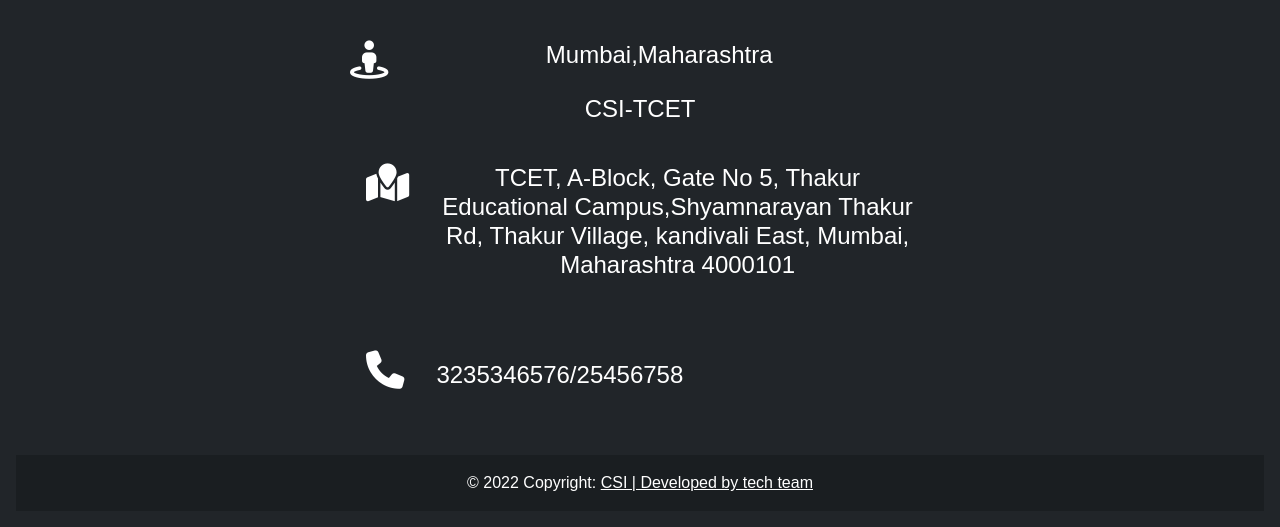
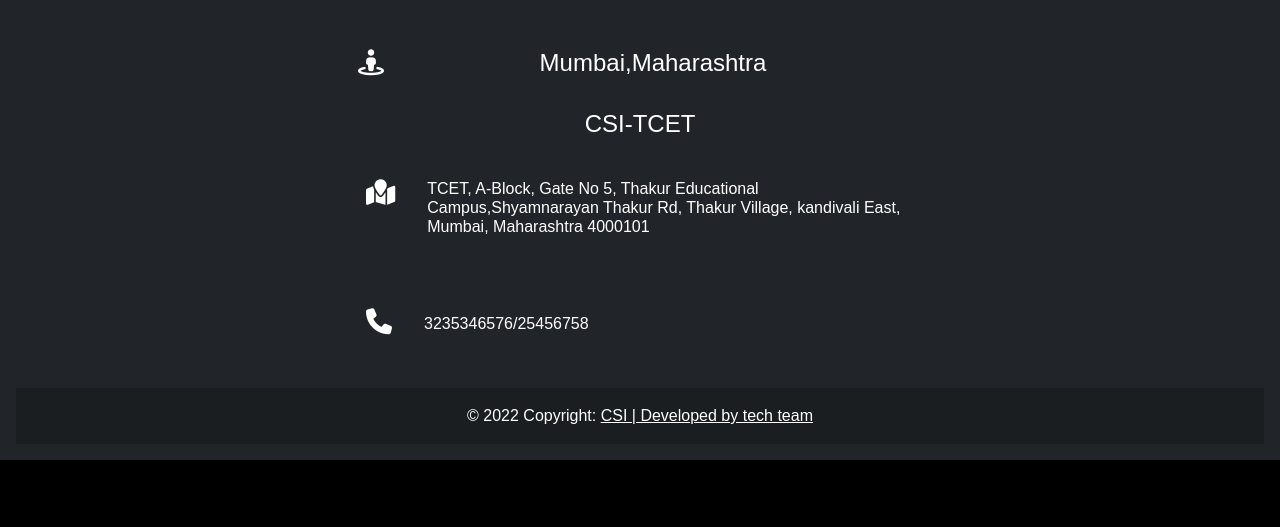
Before and after one commit to kamalika-ghora/CSI-2.0, a plain HTML site: page om/index.html in a window 1280 px wide. Shown: the part 3516-4043 px from the top of the page. After the commit the page ends 3976 px from the top, so only its background shows below. Drawn offline with nearby package versions, Linux system fonts and the light colour scheme; files that its build step writes are made by us from their sources; a script that the page names is missing.

Commit message:
align ment done

```diff
--- a/om/index.html
+++ b/om/index.html
@@ -172,18 +172,18 @@
     <!-- Section: Social media -->
     <div>
       <div class="address">
-        <div class="city" > <i class="fa-solid fa-street-view fa-3x"></i>
-          <h2 style="text-align: center;width: 100%;font-size: 1.5rem;">Mumbai,Maharashtra</h2>
+        <div class="city" > <i class="fa-solid fa-street-view fa-2x"></i>
+          <h4 style="width: 100%;">Mumbai,Maharashtra</h4>
         </div>
         <div class="csi" >
-          <h1 style="text-align: center;font-size: 1.5rem;">CSI-TCET </h1>
-          <div class="add"><i class="fa-sharp fa-solid fa-map-location fa-3x"></i>
-            <h4 style="text-align: center;font-size: 1.5rem;"> TCET, A-Block, Gate No 5, Thakur Educational Campus,Shyamnarayan Thakur Rd, Thakur Village, kandivali East, Mumbai, Maharashtra 4000101 </h4>
+          <h4 >CSI-TCET </h4>
+          <div class="add"><i class="fa-sharp fa-solid fa-map-location fa-2x"></i>
+            <h6 > TCET, A-Block, Gate No 5, Thakur Educational Campus,Shyamnarayan Thakur Rd, Thakur Village, kandivali East, Mumbai, Maharashtra 4000101 </h6>
           </div>
           <div class="phone">
-            <i class="fa-solid fa-phone fa-3x"></i>
+            <i class="fa-solid fa-phone fa-2x"></i>
             <div class="number">
-              <h4 style="text-align: center; width: 100%;font-size: 1.5rem;">3235346576/25456758</h4>
+              <h6>3235346576/25456758</h6>
             </div>
           </div>
         </div>
--- a/om/maincss.css
+++ b/om/maincss.css
@@ -230,9 +230,10 @@
 }
 .address {
   color: #fff;
+  text-align: center;
   width: 50%;
-  margin: 1rem auto;
-  font-size: 0.8rem;
+  margin: 0.5rem auto;
+  font-size: small;
 }
 .map {
   order: 2;
@@ -244,11 +245,7 @@
 }
 .city {
   display: flex;
-  justify-content: space-between;
-
-  width: 100%;
-  line-height: 3rem;
-  padding: 1rem;
+  padding: 1.5rem;
 }
 .add {
   display: flex;
@@ -258,7 +255,7 @@
 .add > i {
   padding: 1rem;
 }
-.add h4 {
+.add h6 {
   padding: 1rem;
   text-align: start;
 }
@@ -271,9 +268,9 @@
 .phone i {
   padding: 1rem;
 }
-.phone h4 {
+.phone h6 {
   padding: 1rem;
-  line-height: 3rem;
+  line-height: 2rem;
 }
 .mail {
   display: flex;
```
